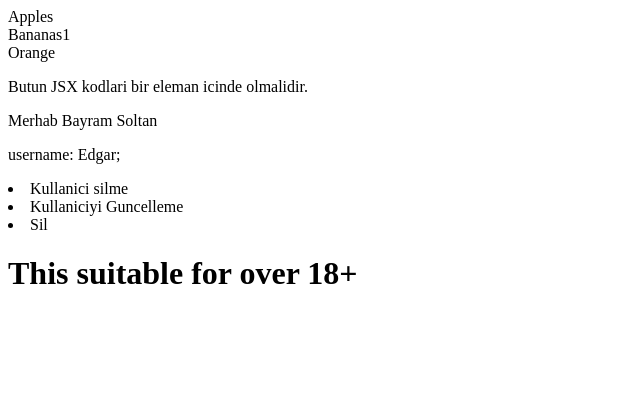
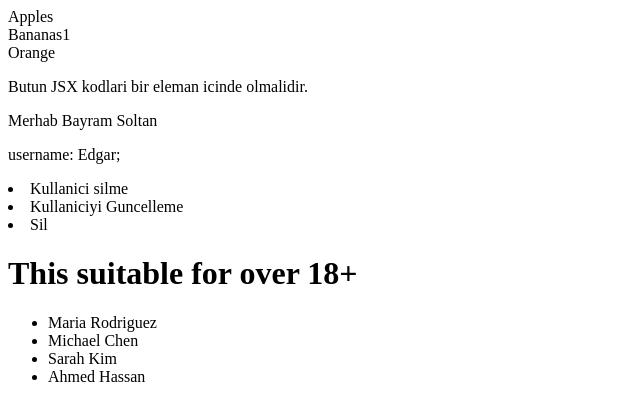
Before and after one commit to bayramsoltan/react-playground, a React (Create React App) app in the folder basics/: page / in a window 1280 px wide. Shown: the top 420 px of the page, without its empty margins (0-640 px from the left). Built offline with nearby package versions, Linux system fonts and the light colour scheme.

Commit message:
jsx-loops

```diff
--- a/basics/src/App.js
+++ b/basics/src/App.js
@@ -3,6 +3,7 @@ import Apples, { Bananas1, Orange } from './components/1-my-house';
 import Jsx1 from './components/2-jsx/01-jsx';
 import Jsx2 from './components/2-jsx/02-jsx';
 import Jsx3 from './components/2-jsx/03-jsx';
+import Jsx4 from './components/2-jsx/04-jsx';
 
 //import etmeyi unutmu bu klasor tum companentleri uzerinde bir html sayfasi gibi
 export default function App() {
@@ -14,6 +15,7 @@ export default function App() {
             <Jsx1> </Jsx1>
             <Jsx2></Jsx2>
             <Jsx3></Jsx3>
+            <Jsx4/>
         </>
     )
 };
--- /dev/null
+++ b/basics/src/components/2-jsx/04-jsx.js
@@ -0,0 +1,25 @@
+import React from 'react'
+
+const Jsx4 = () => {
+    const names = ["Maria Rodriguez", "Michael Chen", "Sarah Kim", "Ahmed Hassan"];
+    const cities = ["Miami", "Toronto", "Seoul", "Cairo"];
+
+    const nameInfo = names.map((name) => {
+        return <div>{name}</div>
+    });
+
+    return (
+        <div>
+            <ul>
+                {
+                    names.map((name)=>{
+                        return <li>{name}</li>
+                    })
+                }
+            </ul>
+        </div>
+    )
+
+}
+
+export default Jsx4;
```
